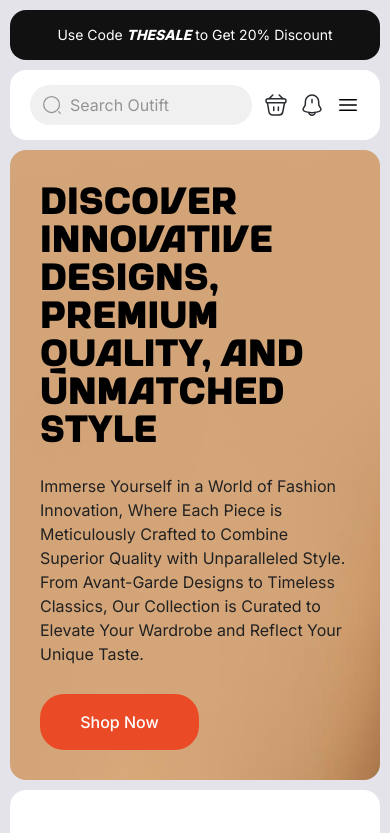
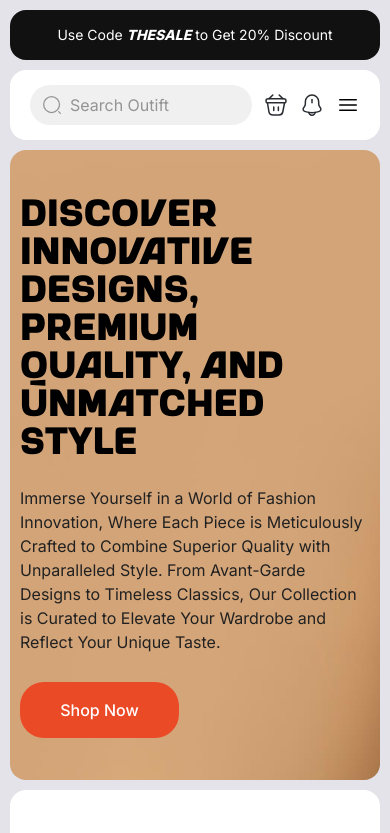
Before and after one commit to iniadnan/nextjs-ecommerce-fashion, a Next.js app: page / in a window 390 px wide. Shown: the top 833 px of the page. Built offline with nearby package versions, Linux system fonts and the light colour scheme.

Commit message:
change: container width

```diff
--- a/src/app/(public)/page.tsx
+++ b/src/app/(public)/page.tsx
@@ -34,7 +34,7 @@ export default function Page() {
       {/* WE ARE SUPPORTED BY */}
       <section className="w-full px-2.5 md:px-4 pb-2.5 md:pb-4">
         <div className="w-full bg-white py-[35px] sm:py-[45px] md:py-[58px] lg:py-[70px] xl:py-[80px] rounded-[16px] md:rounded-[20px]">
-          <div className="container">
+          <div className="container px-8 sm:px-10 md:px-12 lg:px-14 xl:px-16">
             <FrontTitleSection title="We Are Supported By" classList="mb-7 md:mb-8 lg:mb-10 text-center" />
             <div className="grid grid-cols-2 sm:grid-cols-3 md:grid-cols-6 gap-5 md:gap-5 lg:gap-6">
               <BoxImage image="Zara_(retailer)-Logo.wine_1.png" alt="Zara" />
@@ -50,7 +50,7 @@ export default function Page() {
       {/* COMING SOON */}
       <section className="w-full px-2.5 md:px-4 pb-2.5 md:pb-4">
         <div className="w-full bg-white py-[35px] sm:py-[45px] md:py-[58px] lg:py-[70px] xl:py-[80px] rounded-[16px] md:rounded-[20px]">
-          <div className="container">
+          <div className="container px-5 md:px-6 lg:px-8 xl:px-10">
             <div className="flex items-center justify-between mb-[30px] sm:mb-[36px] md:mb-[42px] lg:mb-[50px]">
               <FrontTitleSection title="Coming Soon" />
               <ShopNow text="See All" link="/product" classList="h-[55px] w-[138px] group" />
@@ -81,7 +81,7 @@ export default function Page() {
       {/* PRODUCTS */}
       <main className="w-full px-2.5 md:px-4 pb-2.5 md:pb-4">
         <div className="w-full bg-white py-[35px] sm:py-[45px] md:py-[58px] lg:py-[70px] xl:py-[80px] rounded-[16px] md:rounded-[20px]">
-          <div className="container">
+          <div className="container px-5 md:px-6 lg:px-8 xl:px-10">
             <FrontTitleSection title="Our Product" classList="mb-5 md:mb-6" />
             <FrontProductsFilter />
             <FrontHomeProducts />
@@ -91,7 +91,7 @@ export default function Page() {
       {/* FAQ */}
       <main className="w-full px-2.5 md:px-4 pb-2.5 md:pb-4">
         <div className="w-full bg-white py-[35px] sm:py-[45px] md:py-[58px] lg:py-[70px] xl:py-[80px] rounded-[16px] md:rounded-[20px]">
-          <div className="container flex flex-wrap md:flex-nowrap items-start md:gap-x-[30px] lg:gap-x-[38px] xl:gap-x-[46px]">
+          <div className="container flex flex-wrap md:flex-nowrap items-start md:gap-x-[30px] lg:gap-x-[38px] xl:gap-x-[46px] px-5 md:px-6 lg:px-8 xl:px-10">
             <div className="flex-none w-full md:w-[507px] mb-6 md:mb-0">
               <FrontTitleSection title="Frequently Asked Questions" classList="mb-4" />
               <p className="text-base text-[#858585]">Everything you need to know about the product and billing. Can’t find the answer you’re looking for? Please chat to our team.</p>
--- a/src/app/layout.tsx
+++ b/src/app/layout.tsx
@@ -1,6 +1,6 @@
 import type { Metadata } from "next";
-import "../styles/globals.css";
 import { fontInter } from "@/styles/fonts";
+import "@/styles/globals.css";
 
 export const metadata: Metadata = {
   title: {
--- a/src/components/front/footer.tsx
+++ b/src/components/front/footer.tsx
@@ -5,7 +5,7 @@ export default function FrontFooter() {
     return (
         <footer className="w-full pt-2.5 md:pt-4 pb-2.5 md:pb-4 px-2.5 md:px-4">
             <div className="bg-[#070707] py-[35px] sm:py-[45px] md:py-[58px] lg:py-[70px] xl:py-[80px] rounded-[16px] md:rounded-[20px]">
-                <div className="container flex flex-wrap md:flex-nowrap items-start justify-between">
+                <div className="container flex flex-wrap md:flex-nowrap items-start justify-between px-8 sm:px-10 md:px-12 lg:px-16 xl:px-20">
                     <div className="w-full md:w-[380px] lg:w-[433px] text-base text-white mb-8 md:mb-0">
                         <h2 className={`${fontVarien.className} text-[22px] md:text-[24px] mb-5 md:mb-6`}>UrbanElegance</h2>
                         <p className="mb-[42px] opacity-80">UrbanLegance is a sustainable fashion brand that creates stylish, high-quality clothing for confident self-expression. Join us for modern fashion with a classic twist.</p>
--- a/src/components/front/navbar.tsx
+++ b/src/components/front/navbar.tsx
@@ -29,7 +29,7 @@ export default function FrontNavbar() {
     return (
         <nav className={clsx("sticky top-0 z-50 w-full transition-all duration-200", { 'px-0': isSticky, 'px-2.5 md:px-4': !isSticky })}>
             <div className={clsx("h-[70px] md:h-[92px] w-full bg-white", { 'rounded-0': isSticky, 'rounded-[16px] md:rounded-[20px]': !isSticky })}>
-                <div className="container h-full flex items-center justify-between flex-nowrap">
+                <div className="container h-full flex items-center justify-between flex-nowrap px-5 md:px-6 lg:px-8 xl:px-10">
                     <div className="hidden sm:block">
                         <h2 className={fontVarien.className}>
                             <Link href="/" className="text-lg md:text-[21px] lg:text-[24px] text-[#131313] uppercase">UrbanElegance</Link>
--- a/src/styles/globals.css
+++ b/src/styles/globals.css
@@ -24,36 +24,6 @@
 
   .container {
     width: 100%;
-    max-width: 1440px;
-    padding-left: 40px;
-    padding-right: 40px;
-  }
-
-  @media (max-width: 1240px) {
-    .container {
-      padding-left: 34px;
-      padding-right: 34px;
-    }
-  }
-
-  @media (max-width: 1024px) {
-    .container {
-      padding-left: 28px;
-      padding-right: 28px;
-    }
-  }
-
-  @media (max-width: 768px) {
-    .container {
-      padding-left: 24px;
-      padding-right: 24px;
-    }
-  }
-
-  @media (max-width: 576px) {
-    .container {
-      padding-left: 20px;
-      padding-right: 20px;
-    }
+    max-width: 1408px;
   }
 }
```
